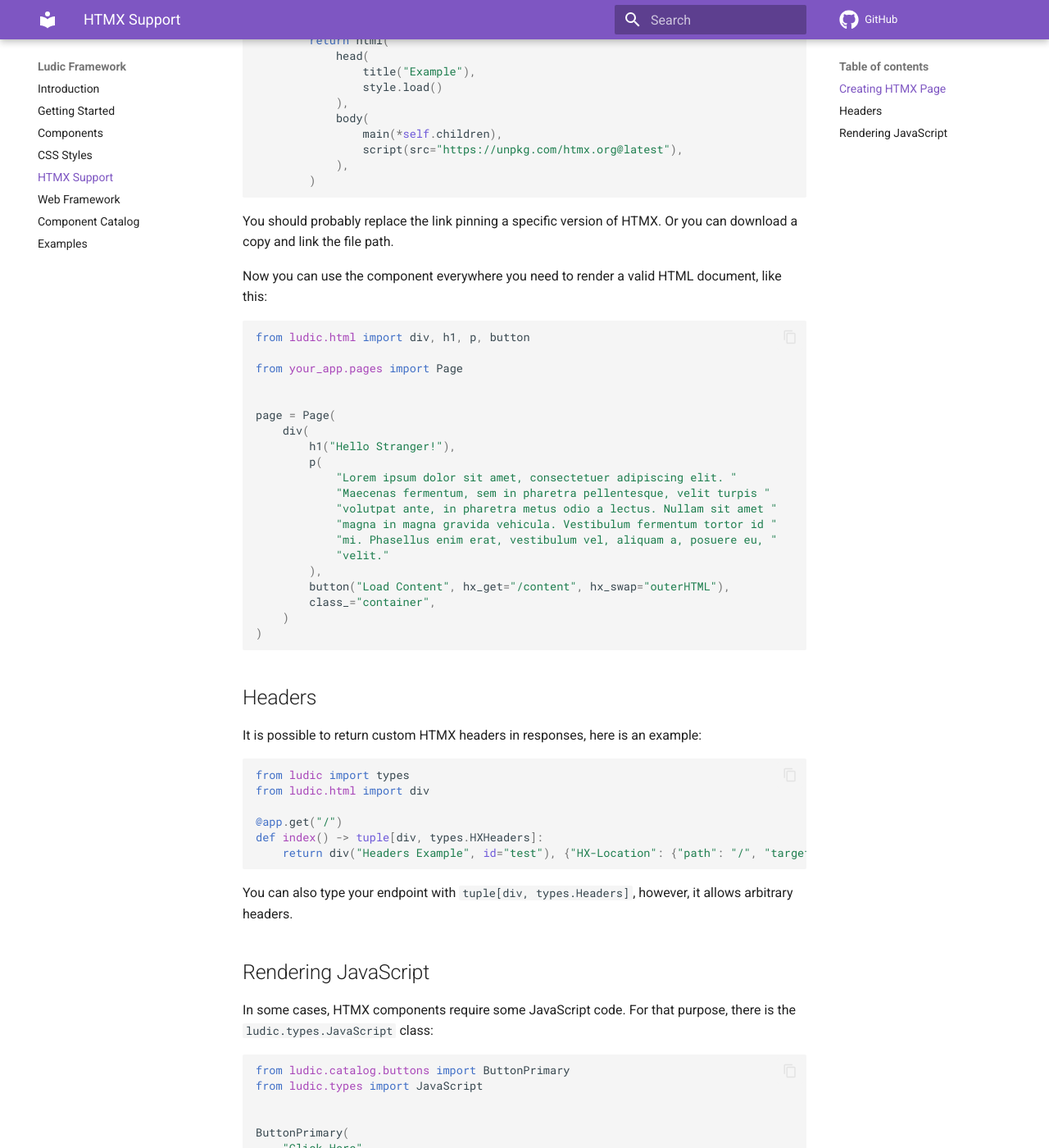
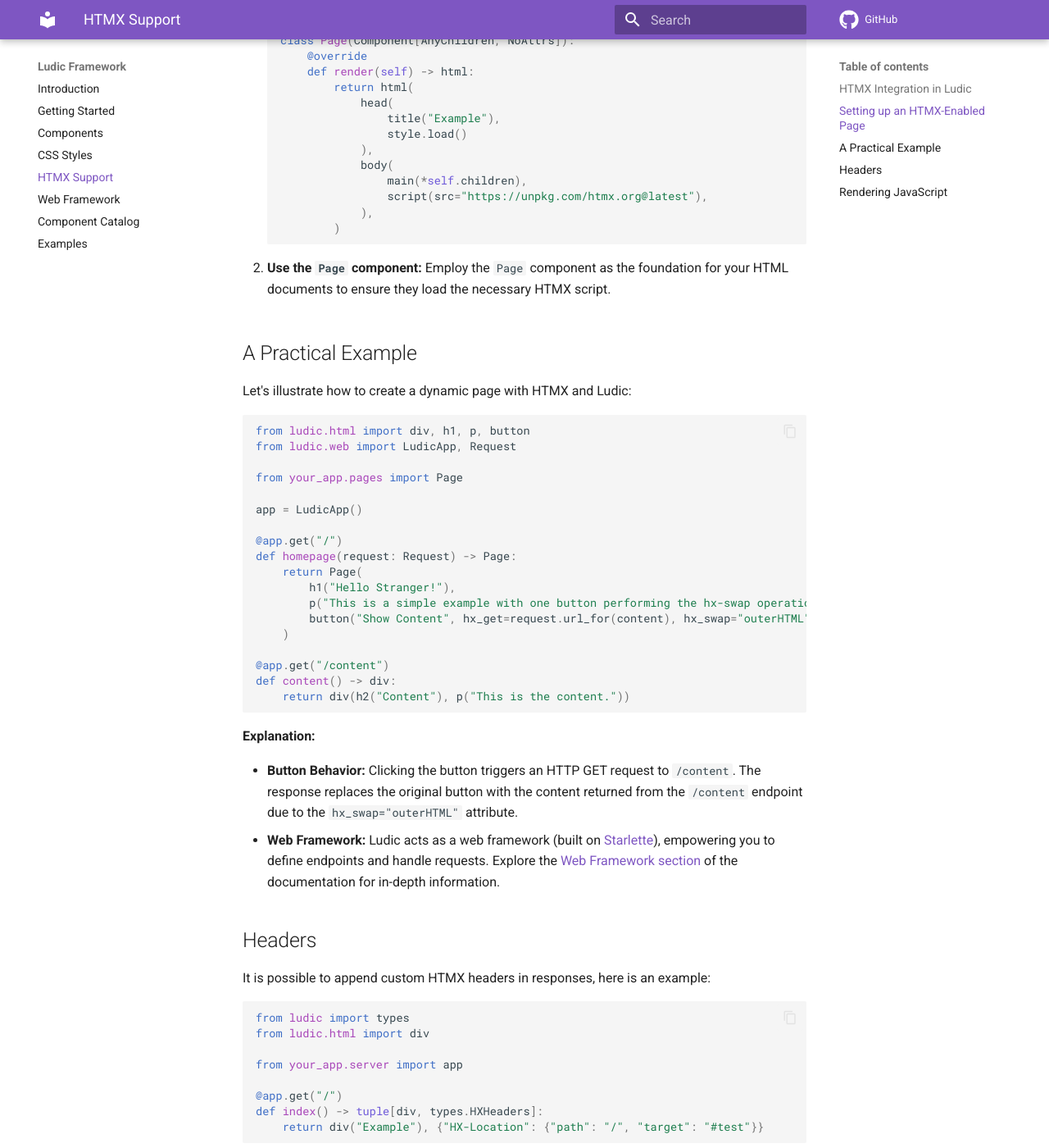
Before and after one commit to getludic/ludic, an MkDocs documentation site: the page built from docs/htmx.md, in a window 1280 px wide and 1400 px high, scrolled down 841 px. Shown: the whole window at 82% size. Built offline with MkDocs 1.6.1 and Material for MkDocs 9.7.7, drawn with Linux system fonts in a browser that asks for light colours; comment, search, counter and statistics services are not loaded; some of the changed text lies outside the part shown.

Commit message:
docs(htmx): Improve documentation readability

````diff
--- a/docs/htmx.md
+++ b/docs/htmx.md
@@ -1,8 +1,10 @@
-# HTMX Support
+# Using HTMX with Ludic
 
-[HTMX](https://htmx.org/) is a library that allows you to create web pages with dynamic behavior, like those found in single-page applications, without having to write JavaScript. It's built on top of HTML, CSS, and JavaScript, and it enables you to enhance server-rendered HTML by adding client-side interactivity through simple attributes in your HTML markup.
+[HTMX](https://htmx.org/) is a powerful library that simplifies the creation of dynamic, interactive web pages. It lets you achieve the responsiveness of single-page applications without the complexity of writing extensive JavaScript code. HTMX works by extending standard HTML with special attributes that control how elements interact with the server.
 
-All elements in the `ludic.html` module automatically support HTMX attributes. Here is an example:
+## HTMX Integration in Ludic
+
+The `ludic.html` module seamlessly supports HTMX attributes, making it easy to add dynamic functionality to your pages. Let's see a simple example:
 
 ```python
 from ludic.html import button
@@ -10,7 +12,7 @@
 button("Click Me", hx_post="/clicked", hx_swap="outerHTML")
 ```
 
-This would render as:
+This code would generate the following HTML:
 
 ```html
 <button hx-post="/clicked" hx-swap="outerHTML">
@@ -18,83 +20,94 @@
 </button>
 ```
 
-## Creating HTMX Page
+## Setting up an HTMX-Enabled Page
 
-You need to add the CDN link for HTMX to all components. Fortunately, you can just create the Page component like this:
+1. **Include the HTMX library:** Add the HTMX script to your base HTML component:
 
-```python
-from ludic.html import html, head, body, style, title, main, script
-from ludic.types import AnyChildren, Component, NoAttrs
+    ```python
+    from ludic.html import html, head, body, style, title, main, script
+    from ludic.types import AnyChildren, Component, NoAttrs
 
 
-class Page(Component[AnyChildren, NoAttrs]):
-    @override
-    def render(self) -> html:
-        return html(
-            head(
-                title("Example"),
-                style.load()
-            ),
-            body(
-                main(*self.children),
-                script(src="https://unpkg.com/htmx.org@latest"),
-            ),
-        )
-```
+    class Page(Component[AnyChildren, NoAttrs]):
+        @override
+        def render(self) -> html:
+            return html(
+                head(
+                    title("Example"),
+                    style.load()
+                ),
+                body(
+                    main(*self.children),
+                    script(src="https://unpkg.com/htmx.org@latest"),
+                ),
+            )
+    ```
 
-You should probably replace the link pinning a specific version of HTMX. Or you can download a copy and link the file path.
+2. **Use the `Page` component:** Employ the `Page` component as the foundation for your HTML documents to ensure they load the necessary HTMX script.
 
-Now you can use the component everywhere you need to render a valid HTML document, like this:
+## A Practical Example
+
+Let's illustrate how to create a dynamic page with HTMX and Ludic:
 
 ```python
 from ludic.html import div, h1, p, button
+from ludic.web import LudicApp, Request
 
 from your_app.pages import Page
 
+app = LudicApp()
 
-page = Page(
-    div(
+@app.get("/")
+def homepage(request: Request) -> Page:
+    return Page(
         h1("Hello Stranger!"),
-        p(
-            "Lorem ipsum dolor sit amet, consectetuer adipiscing elit. "
-            "Maecenas fermentum, sem in pharetra pellentesque, velit turpis "
-            "volutpat ante, in pharetra metus odio a lectus. Nullam sit amet "
-            "magna in magna gravida vehicula. Vestibulum fermentum tortor id "
-            "mi. Phasellus enim erat, vestibulum vel, aliquam a, posuere eu, "
-            "velit."
-        ),
-        button("Load Content", hx_get="/content", hx_swap="outerHTML"),
-        class_="container",
+        p("This is a simple example with one button performing the hx-swap operation."),
+        button("Show Content", hx_get=request.url_for(content), hx_swap="outerHTML"),
     )
-)
+
+@app.get("/content")
+def content() -> div:
+    return div(h2("Content"), p("This is the content."))
 ```
+
+**Explanation:**
+
+* **Button Behavior:** Clicking the button triggers an HTTP GET request to `/content`. The response replaces the original button with the content returned from the `/content` endpoint due to the `hx_swap="outerHTML"` attribute.
+* **Web Framework:** Ludic acts as a web framework (built on [Starlette](https://www.starlette.io/responses/)), empowering you to define endpoints and handle requests. Explore the [Web Framework section](web-framework.md) of the documentation for in-depth information.
 
 ## Headers
 
-It is possible to return custom HTMX headers in responses, here is an example:
+It is possible to append custom HTMX headers in responses, here is an example:
 
 ```python
 from ludic import types
 from ludic.html import div
 
+from your_app.server import app
+
 @app.get("/")
 def index() -> tuple[div, types.HXHeaders]:
-    return div("Headers Example", id="test"), {"HX-Location": {"path": "/", "target": "#test"}}
+    return div("Example"), {"HX-Location": {"path": "/", "target": "#test"}}
 ```
 
-You can also type your endpoint with `tuple[div, types.Headers]`, however, it allows arbitrary headers.
+You can also type your endpoint with `tuple[div, types.Headers]` which allows arbitrary headers, not just HTMX-specific ones.
 
 ## Rendering JavaScript
 
 In some cases, HTMX components require some JavaScript code. For that purpose, there is the `ludic.types.JavaScript` class:
 
 ```python
-from ludic.catalog.buttons import ButtonPrimary
+from ludic.html import button, div, h2, table
 from ludic.types import JavaScript
 
+from your_app.server import app
 
-ButtonPrimary(
-    "Click Here",
-    onclick=JavaScript("alert('test')")
-)
+@app.get("/data")
+def data() -> div:
+    return div(
+        h2("Data"),
+        table(...),
+        button("Click Here", onclick=JavaScript("alert('test')")),
+    )
 ```
--- a/mkdocs.yaml
+++ b/mkdocs.yaml
@@ -19,7 +19,7 @@
   - Components: components.md
   - CSS Styles: styles.md
   - HTMX Support: htmx.md
-  - Web Framework: web.md
+  - Web Framework: web-framework.md
   - Component Catalog: catalog.md
   - Examples: examples.md
 
````
Also changed, not shown: docs/web-framework.md (renamed from docs/web.md).
